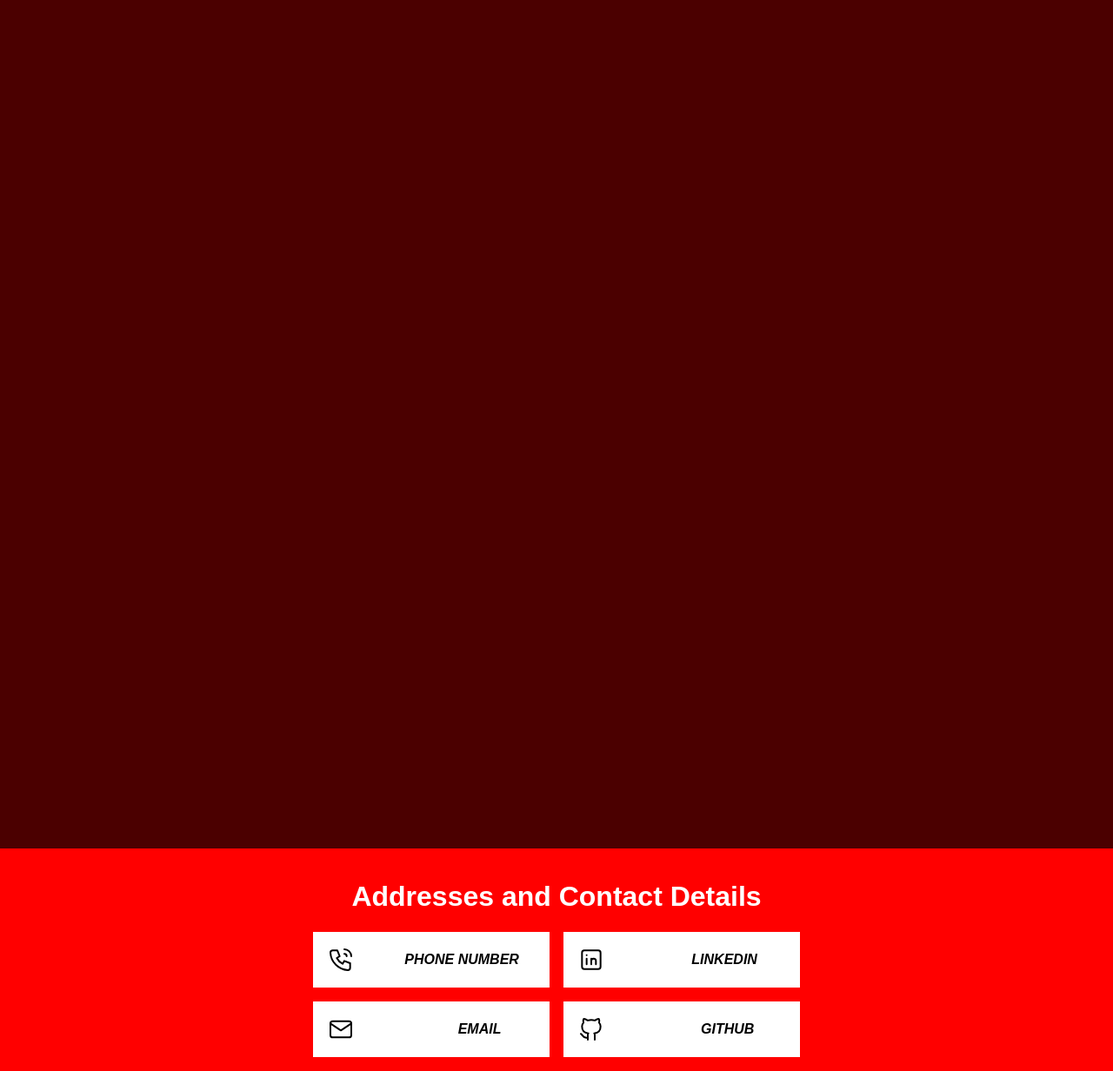
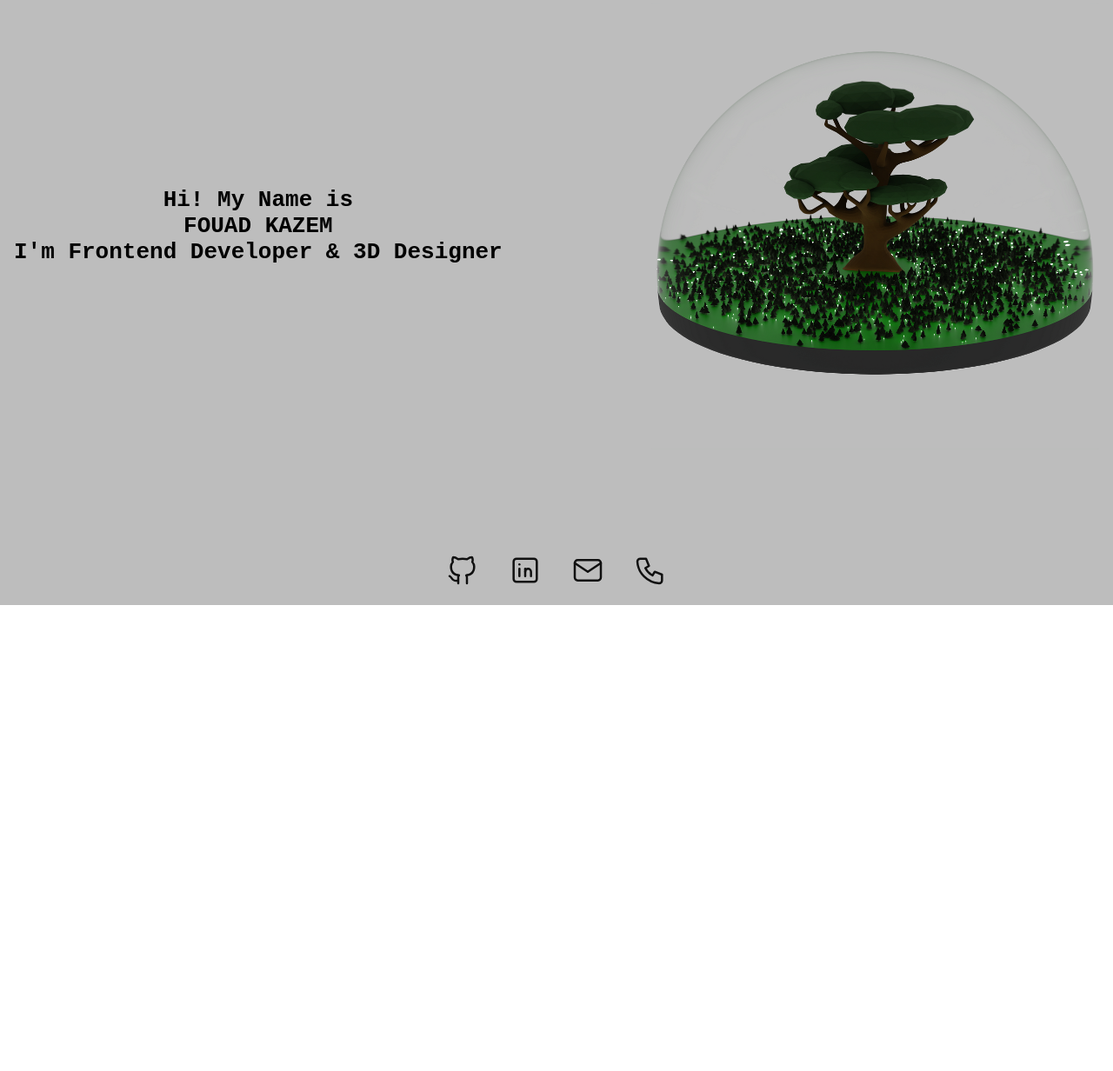
Before and after one commit to FouadKazem/Fouad-s-Portfolio, a plain HTML site: page public/index.html in a window 1280 px wide. Shown: the part 104-1336 px from the top of the page at 87% size. After the commit the page ends 800 px from the top, so only its background shows below. Drawn offline with Linux system fonts and the light colour scheme.

Commit message:
Modified all html files and added new assets and css files
Reogranize the workflow by seperate the styling into multiple css files and rename stylesheet.css to navigation-bar.css. Added new function to app.js to make change html attributes asynchronously. Added new images to style the homepage and new svgs to style the footer of the home page (index.html). Added new folder utils to store utilities inside it in the future.

```diff
--- a/public/index.html
+++ b/public/index.html
@@ -6,7 +6,8 @@
         <meta name="keywords" content="Portfolio">
         <meta name="description" content="Portfolio website made by Fouad Kazem">
         <meta name="viewport" content="width=device-width, initial-scale=1.0">
-        <link rel="stylesheet" type="text/css" href="../src/styles/stylesheet.css">
+        <link rel="stylesheet" type="text/css" href="../src/styles/navigation-bar.css">
+        <link rel="stylesheet" type="text/css" href="../src/styles/index.css">
         <title>Fouad's Portfolio | Home</title>
     </head>
     <body>
@@ -57,62 +58,46 @@
             </div>
         </header>
         <main>
-            Hello HOME Main
+            <div id="intro">
+                <h1>Hi! My Name is</h1>
+                <h1>FOUAD KAZEM</h1>
+                <h1>I'm Frontend Developer & 3D Designer</h1>
+            </div>
+            <img src="assets/images/Tree img light.png" id="tree-scene">
         </main>
         <footer>
-            <h1>Addresses and Contact Details</h1>
             <address>
-                <div class="address-container">
-                    <a href="tel:+971585143813">
-                        <svg xmlns="http://www.w3.org/2000/svg" class="icon icon-tabler icon-tabler-phone-call" width="100"
-                            height="100" viewBox="0 0 24 24" stroke-width="1.5" stroke="#000000" fill="none"
-                            stroke-linecap="round" stroke-linejoin="round">
-                            <path stroke="none" d="M0 0h24v24H0z" fill="none" />
-                            <path
-                                d="M5 4h4l2 5l-2.5 1.5a11 11 0 0 0 5 5l1.5 -2.5l5 2v4a2 2 0 0 1 -2 2a16 16 0 0 1 -15 -15a2 2 0 0 1 2 -2" />
-                            <path d="M15 7a2 2 0 0 1 2 2" />
-                            <path d="M15 3a6 6 0 0 1 6 6" />
+                <a href="https://github.com/FouadKazem">
+                    <svg xmlns="http://www.w3.org/2000/svg" class="icon icon-tabler icon-tabler-brand-github" width="100" height="100" viewBox="0 0 24 24" stroke-width="1.5" stroke="#101010" fill="none" stroke-linecap="round" stroke-linejoin="round">
+                        <path stroke="none" d="M0 0h24v24H0z" fill="none"/>
+                        <path d="M9 19c-4.3 1.4 -4.3 -2.5 -6 -3m12 5v-3.5c0 -1 .1 -1.4 -.5 -2c2.8 -.3 5.5 -1.4 5.5 -6a4.6 4.6 0 0 0 -1.3 -3.2a4.2 4.2 0 0 0 -.1 -3.2s-1.1 -.3 -3.5 1.3a12.3 12.3 0 0 0 -6.2 0c-2.4 -1.6 -3.5 -1.3 -3.5 -1.3a4.2 4.2 0 0 0 -.1 3.2a4.6 4.6 0 0 0 -1.3 3.2c0 4.6 2.7 5.7 5.5 6c-.6 .6 -.6 1.2 -.5 2v3.5" />
                     </svg>
-                        <span>PHONE NUMBER</span>
                 </a>
-                    <a href="mailto:kazemfouad53@gmail.com">
-                        <svg xmlns="http://www.w3.org/2000/svg" class="icon icon-tabler icon-tabler-mail" width="100"
-                            height="100" viewBox="0 0 24 24" stroke-width="1.5" stroke="#000000" fill="none"
-                            stroke-linecap="round" stroke-linejoin="round">
-                            <path stroke="none" d="M0 0h24v24H0z" fill="none" />
-                            <rect x="3" y="5" width="18" height="14" rx="2" />
-                            <polyline points="3 7 12 13 21 7" />
-                        </svg>
-                        <span>EMAIL</span>
-                    </a>
-                </div>
-                <div class="address-container">
-                    <a href="#####">
-                        <svg xmlns="http://www.w3.org/2000/svg" class="icon icon-tabler icon-tabler-brand-linkedin"
-                            width="100" height="100" viewBox="0 0 24 24" stroke-width="1.5" stroke="#000000" fill="none"
-                            stroke-linecap="round" stroke-linejoin="round">
-                            <path stroke="none" d="M0 0h24v24H0z" fill="none" />
+                <a href="#linkedin">
+                    <svg xmlns="http://www.w3.org/2000/svg" class="icon icon-tabler icon-tabler-brand-linkedin" width="100" height="100" viewBox="0 0 24 24" stroke-width="1.5" stroke="#101010" fill="none" stroke-linecap="round" stroke-linejoin="round">
+                        <path stroke="none" d="M0 0h24v24H0z" fill="none"/>
                         <rect x="4" y="4" width="16" height="16" rx="2" />
                         <line x1="8" y1="11" x2="8" y2="16" />
                         <line x1="8" y1="8" x2="8" y2="8.01" />
                         <line x1="12" y1="16" x2="12" y2="11" />
                         <path d="M16 16v-3a2 2 0 0 0 -4 0" />
                     </svg>
-                        <span>LINKEDIN</span>
                 </a>
-                    <a href="https://github.com/FouadKazem">
-                        <svg xmlns="http://www.w3.org/2000/svg" class="icon icon-tabler icon-tabler-brand-github"
-                            width="100" height="100" viewBox="0 0 24 24" stroke-width="1.5" stroke="#000000" fill="none"
-                            stroke-linecap="round" stroke-linejoin="round">
-                            <path stroke="none" d="M0 0h24v24H0z" fill="none" />
-                            <path
-                                d="M9 19c-4.3 1.4 -4.3 -2.5 -6 -3m12 5v-3.5c0 -1 .1 -1.4 -.5 -2c2.8 -.3 5.5 -1.4 5.5 -6a4.6 4.6 0 0 0 -1.3 -3.2a4.2 4.2 0 0 0 -.1 -3.2s-1.1 -.3 -3.5 1.3a12.3 12.3 0 0 0 -6.2 0c-2.4 -1.6 -3.5 -1.3 -3.5 -1.3a4.2 4.2 0 0 0 -.1 3.2a4.6 4.6 0 0 0 -1.3 3.2c0 4.6 2.7 5.7 5.5 6c-.6 .6 -.6 1.2 -.5 2v3.5" />
+                <a href="mail:kazemfouad53@gmail.com">
+                    <svg xmlns="http://www.w3.org/2000/svg" class="icon icon-tabler icon-tabler-mail" width="100" height="100" viewBox="0 0 24 24" stroke-width="1.5" stroke="#101010" fill="none" stroke-linecap="round" stroke-linejoin="round">
+                        <path stroke="none" d="M0 0h24v24H0z" fill="none"/>
+                        <rect x="3" y="5" width="18" height="14" rx="2" />
+                        <polyline points="3 7 12 13 21 7" />
                     </svg>
-                        <span>GITHUB</span>
                 </a>
-                </div>
+                <a href="tel:+971585143813">
+                    <svg xmlns="http://www.w3.org/2000/svg" class="icon icon-tabler icon-tabler-phone" width="100" height="100" viewBox="0 0 24 24" stroke-width="1.5" stroke="#101010" fill="none" stroke-linecap="round" stroke-linejoin="round">
+                        <path stroke="none" d="M0 0h24v24H0z" fill="none"/>
+                        <path d="M5 4h4l2 5l-2.5 1.5a11 11 0 0 0 5 5l1.5 -2.5l5 2v4a2 2 0 0 1 -2 2a16 16 0 0 1 -15 -15a2 2 0 0 1 2 -2" />
+                    </svg>
+                </a>
             </address>
         </footer>
-        <script src="../src/scripts/app.js"></script>
+        <script src="../src/scripts/app/app.js"></script>
     </body>
 </html>
--- a/src/scripts/app.js
+++ b/src/scripts/app/app.js
@@ -1,7 +1,15 @@
-const styleSheet = document.styleSheets[0]
 let cssRules = new Map()
-for (let i = 0; i < styleSheet.cssRules.length; i++) {
-    cssRules.set(styleSheet.cssRules[i].selectorText.split(' ').join(''), styleSheet.cssRules[i])
+for (let i = 0; i < document.styleSheets[0].cssRules.length; i++) {
+    cssRules.set(
+        document.styleSheets[0].cssRules[i].selectorText.split(' ').join(''),
+        document.styleSheets[0].cssRules[i]
+    )
+}
+for (let i = 0; i < document.styleSheets[1].cssRules.length; i++) {
+    cssRules.set(
+        document.styleSheets[1].cssRules[i].selectorText.split(' ').join(''),
+        document.styleSheets[1].cssRules[i]
+    )
 }
 let themesBtnState = localStorage.getItem('themesBtnState')
 const userAgent = navigator.userAgent.toLowerCase()
@@ -22,7 +30,7 @@ async function setProperty(cssRule, property, value) {
             resolve([cssRule, property, value])
         }
         else {
-            reject('Error No such rule existed!')
+            reject('Error!! No such rule existed!')
         }
     }).then(function (resolve) {
         cssRules.get(resolve[0]).style.setProperty(resolve[1], resolve[2])
@@ -40,13 +48,20 @@ function setPropertySync(cssRule, property, value) {
     }
 }
 
-async function lightTheme(state) {
+async function setAttribute(HTMLElement, attribute, value) {
+    HTMLElement.setAttribute(attribute, value)
+}
+
+async function lightTheme(state, mobileAgent) {
     themesBtnState = 'left'
     localStorage.setItem('themesBtnState', 'left')
     setProperty('.themes-btn-slide', 'transform', 'none')
     setProperty('.themes-btn-slide', 'background-image', 'url("../../public/assets/icons/Sun-logo.png")')
     setProperty('.themes-btn', 'border', '0.25rem solid rgb(50, 50, 50)')
     setProperty('.themes-btn', 'background-color', 'white')
+    setProperty('main', 'background-color', 'rgb(189, 189, 189)')
+    setAttribute(document.querySelector('#tree-scene'), 'src', '../../../public/assets/images/Tree img light.png')
+    setProperty('footer', 'background-color', 'rgb(189, 189, 189)')
     if (state === 'change') {
         setProperty('.themes-btn-slide', 'transition', 'transform 0.25s ease-in-out').then(function () {
             setTimeout(function () {
@@ -55,7 +70,7 @@ async function lightTheme(state) {
         })
     }
     if (mobileAgent) {
-        setProperty('.mobile-header', 'background-color', 'rgb(0, 128, 255)')
+        setProperty('.mobile-header', 'background-color', 'rgb(189, 189, 189)')
         setProperty('.navi-menu-btn', 'background-color', 'rgb(50, 50, 50)')
         setProperty('.navi-menu-btn', 'border', '0.25rem solid rgb(50, 50, 50)')
         setProperty(`[class="navi-menu-btn"]>div`, 'background-color', 'white')
@@ -75,7 +90,7 @@ async function lightTheme(state) {
         }
     }
     else {
-        setProperty('.desktop-header', 'background-color', 'rgb(0, 128, 255)')
+        setProperty('.desktop-header', 'background-color', 'rgb(189, 189, 189)')
         if (state === 'change') {
             setProperty('.desktop-header', 'transition', 'background-color 0.5s ease-in-out').then(function () {
                 setTimeout(function () {
@@ -86,13 +101,16 @@ async function lightTheme(state) {
     }
 }
 
-async function darkTheme(state) {
+async function darkTheme(state, mobileAgent) {
     themesBtnState = 'right'
     localStorage.setItem('themesBtnState', 'right')
     setProperty('.themes-btn-slide', 'transform', 'translateX(2.05rem)')
     setProperty('.themes-btn-slide', 'background-image', 'url("../../public/assets/icons/Moon-logo.png")')
     setProperty('.themes-btn', 'border', '0.25rem solid white')
     setProperty('.themes-btn', 'background-color', 'grey')
+    setProperty('main', 'background-color', 'rgb(55, 55, 55)')
+    setAttribute(document.querySelector('#tree-scene'), 'src', '../../../public/assets/images/Tree img dark.png')
+    setProperty('footer', 'background-color', 'rgb(55, 55, 55)')
     if (state === 'change') {
         setProperty('.themes-btn-slide', 'transition', 'transform 0.25s ease-in-out').then(function () {
             setTimeout(function () {
@@ -101,7 +119,7 @@ async function darkTheme(state) {
         })
     }
     if (mobileAgent) {
-        setProperty('.mobile-header', 'background-color', 'rgb(0, 0, 50)')
+        setProperty('.mobile-header', 'background-color', 'rgb(55, 55, 55)')
         setProperty('.navi-menu-btn', 'background-color', 'white')
         setProperty('.navi-menu-btn', 'border', '0.25rem solid white')
         setProperty(`[class="navi-menu-btn"]>div`, 'background-color', 'rgb(50, 50, 50)')
@@ -121,7 +139,7 @@ async function darkTheme(state) {
         }
     }
     else {
-        setProperty('.desktop-header', 'background-color', 'rgb(0, 0, 50)')
+        setProperty('.desktop-header', 'background-color', 'rgb(55, 55, 55)')
         if (state === 'change') {
             setProperty('.desktop-header', 'transition', 'background-color 0.5s ease-in-out').then(function () {
                 setTimeout(function () {
@@ -132,21 +150,7 @@ async function darkTheme(state) {
     }
 }
 
-if (themesBtnState === null) {
-    lightTheme()
-}
-else {
-    if (themesBtnState === 'right') {
-        darkTheme()
-    }
-    else {
-        lightTheme()
-    }
-}
-
-let naviMenuState = 'hidden'
-
-async function showHideNaviMenu() {
+async function showHideNaviMenu(naviMenuState) {
     if (naviMenuState === 'hidden') {
         naviMenuState = 'visible'
         setProperty('.navi-menu-content', 'transform', 'none')
@@ -162,17 +166,30 @@ async function showHideNaviMenu() {
     })
 }
 
+if (themesBtnState === null) {
+    lightTheme(null, mobileAgent)
+}
+else {
+    if (themesBtnState === 'right') {
+        darkTheme(null, mobileAgent)
+    }
+    else {
+        lightTheme(null, mobileAgent)
+    }
+}
+let naviMenuState = 'hidden'
+
 document.querySelector('body').addEventListener('click', function (e) {
     if (e.target.getAttribute('class') === 'themes-btn' || e.target.parentElement.getAttribute('class') === 'themes-btn') {
         if (themesBtnState === 'left') {
-            darkTheme('change')
+            darkTheme('change', mobileAgent)
         }
         else {
-            lightTheme('change')
+            lightTheme('change', mobileAgent)
         }
     }
     else if (e.target.getAttribute('class') === 'navi-menu-btn' || e.target.parentElement.getAttribute('class') === 'navi-menu-btn') {
-        showHideNaviMenu()
+        showHideNaviMenu(naviMenuState)
     }
     else {
         if (mobileAgent && naviMenuState === 'visible') {
@@ -180,7 +197,7 @@ document.querySelector('body').addEventListener('click', function (e) {
             const elp = e.target.parentElement.getAttribute('class')
             const elg = e.target.parentElement.parentElement.getAttribute('class')
             if (el != 'navi-menu-content' && elp != 'navi-menu-content' && elg != 'navi-menu-content') {
-                showHideNaviMenu()
+                showHideNaviMenu(naviMenuState)
             }
         }
     }
--- /dev/null
+++ b/src/styles/about-me.css
@@ -0,0 +1,75 @@
+html {
+    height: 100%;
+}
+
+body {
+    margin: auto;
+    min-height: 100%;
+    font-family: sans-serif;
+    display: grid;
+    grid-template: auto auto auto / auto;
+}
+
+/*          Main Start          */
+
+main {
+    padding: 4rem 1rem 1rem 1rem;
+    min-height: 1000px;
+    color: white;
+    background-color: rgb(75, 0, 0); /*USE FOR DEBUGGING*/
+}
+
+/*          Main End            */
+
+/*          Footer Start            */
+
+footer {
+    background-color: red; /*USE FOR DEBUGGING*/
+    color: white;
+    padding: 1rem;
+    text-align: center;
+}
+
+address {
+    display: flex;
+    flex-wrap: wrap;
+    column-gap: 1rem;
+    row-gap: 1rem;
+    justify-content: center;
+}
+
+div[class="address-container"] {
+    display: grid;
+    grid-template: auto auto / auto;
+    row-gap: 1rem;
+}
+
+div[class="address-container"]>a {
+    background-color: white;
+    padding: 1rem;
+    width: 15rem;
+    height: 2rem;
+    display: grid;
+    grid-template: auto / auto auto;
+    align-content: center;
+    text-decoration: none;
+}
+
+div[class="address-container"]>a>svg {
+    margin: 0;
+    padding: 0;
+    width: auto;
+    height: 100%;
+    box-sizing: border-box;
+}
+
+div[class="address-container"]>a>span {
+    color: black;
+    font-weight: bold;
+    margin: auto;
+    padding: 0;
+    width: auto;
+    box-sizing: border-box;
+}
+
+/*          Footer End          */
--- /dev/null
+++ b/src/styles/index.css
@@ -0,0 +1,69 @@
+html {
+    height: 100%;
+}
+
+body {
+    margin: auto;
+    min-height: 100%;
+    font-family: sans-serif;
+    display: grid;
+    grid-template: auto 90% auto / auto;
+}
+
+/*          Main Start          */
+
+main {
+    background-color: rgb(189, 189, 189);
+    padding: 1rem;
+    display: grid;
+    grid-template: auto / auto auto;
+    justify-content: space-around;
+    align-content: center;
+}
+
+#intro {
+    margin: auto;
+    width: max-content;
+    text-align: center;
+    font-family: monospace;
+}
+
+[id="intro"]>h1 {
+    margin: auto;
+    padding: 0;
+    display: grid;
+    grid-template: auto auto auto / auto;
+}
+
+#tree-scene {
+    margin: auto 0 auto auto;
+    padding: 0;
+    width: 75%;
+}
+
+/*          Main End            */
+
+/*          Footer Start            */
+
+footer {
+    background-color: rgb(189, 189, 189);
+    padding: 1rem;
+}
+
+address {
+    display: grid;
+    grid-template: auto / auto auto auto auto;
+    justify-content: center;
+    align-content: center;
+    column-gap: 2rem;
+}
+
+address>a, address>a>svg {
+    padding: 0;
+    margin: 0;
+    height: 2.5rem;
+    width: max-content;
+    box-sizing: border-box;
+}
+
+/*          Footer End          */
--- a/src/styles/stylesheet.css
+++ b/src/styles/navigation-bar.css
@@ -1,20 +1,8 @@
-html {
-    height: 100%;
-}
-
-body {
-    margin: auto;
-    min-height: 100%;
-    font-family: sans-serif;
-    display: grid;
-    grid-template: auto auto auto / auto;
-}
-
 /*          Desktop Header Start            */
 
 .desktop-header {
     /*background-color: red;*/ /*USE FOR DEBUGGING*/
-    background-color: rgb(0, 128, 255);
+    background-color: rgb(189, 189, 189);
     position: fixed;
     top: 0;
     left: 0;
@@ -98,7 +86,7 @@ div[class="website-title"] {
 }
 
 .themes-btn-slide {
-    background-image: url("../img/Sun-logo.png");
+    background-image: url("../../public/assets/icons/Sun-logo.png");
     background-color: rgb(50, 50, 50);
     background-size: cover;
     width: 1.35rem;
@@ -113,7 +101,7 @@ div[class="website-title"] {
 /*          Mobile Header Start         */
 
 .mobile-header {
-    background-color: rgb(0, 128, 255);
+    background-color: rgb(189, 189, 189);
     position: fixed;
     top: 0;
     left: 0;
@@ -186,67 +174,3 @@ div[class="website-title"] {
 }
 
 /*          Mobile Header End           */
-
-/*          Main Start          */
-
-main {
-    padding: 4rem 1rem 1rem 1rem;
-    min-height: 1000px;
-    color: white;
-    background-color: rgb(75, 0, 0); /*USE FOR DEBUGGING*/
-}
-
-/*          Main End            */
-
-/*          Footer Start            */
-
-footer {
-    background-color: red; /*USE FOR DEBUGGING*/
-    color: white;
-    padding: 1rem;
-    text-align: center;
-}
-
-address {
-    display: flex;
-    flex-wrap: wrap;
-    column-gap: 1rem;
-    row-gap: 1rem;
-    justify-content: center;
-}
-
-div[class="address-container"] {
-    display: grid;
-    grid-template: auto auto / auto;
-    row-gap: 1rem;
-}
-
-div[class="address-container"]>a {
-    background-color: white;
-    padding: 1rem;
-    width: 15rem;
-    height: 2rem;
-    display: grid;
-    grid-template: auto / auto auto;
-    align-content: center;
-    text-decoration: none;
-}
-
-div[class="address-container"]>a>svg {
-    margin: 0;
-    padding: 0;
-    width: auto;
-    height: 100%;
-    box-sizing: border-box;
-}
-
-div[class="address-container"]>a>span {
-    color: black;
-    font-weight: bold;
-    margin: auto;
-    padding: 0;
-    width: auto;
-    box-sizing: border-box;
-}
-
-/*          Footer End          */
--- /dev/null
+++ b/src/styles/projects.css
@@ -0,0 +1,75 @@
+html {
+    height: 100%;
+}
+
+body {
+    margin: auto;
+    min-height: 100%;
+    font-family: sans-serif;
+    display: grid;
+    grid-template: auto auto auto / auto;
+}
+
+/*          Main Start          */
+
+main {
+    padding: 4rem 1rem 1rem 1rem;
+    min-height: 1000px;
+    color: white;
+    background-color: rgb(75, 0, 0); /*USE FOR DEBUGGING*/
+}
+
+/*          Main End            */
+
+/*          Footer Start            */
+
+footer {
+    background-color: red; /*USE FOR DEBUGGING*/
+    color: white;
+    padding: 1rem;
+    text-align: center;
+}
+
+address {
+    display: flex;
+    flex-wrap: wrap;
+    column-gap: 1rem;
+    row-gap: 1rem;
+    justify-content: center;
+}
+
+div[class="address-container"] {
+    display: grid;
+    grid-template: auto auto / auto;
+    row-gap: 1rem;
+}
+
+div[class="address-container"]>a {
+    background-color: white;
+    padding: 1rem;
+    width: 15rem;
+    height: 2rem;
+    display: grid;
+    grid-template: auto / auto auto;
+    align-content: center;
+    text-decoration: none;
+}
+
+div[class="address-container"]>a>svg {
+    margin: 0;
+    padding: 0;
+    width: auto;
+    height: 100%;
+    box-sizing: border-box;
+}
+
+div[class="address-container"]>a>span {
+    color: black;
+    font-weight: bold;
+    margin: auto;
+    padding: 0;
+    width: auto;
+    box-sizing: border-box;
+}
+
+/*          Footer End          */
```
Also changed, not shown: public/about-me.html (+2 -1 lines), public/projects.html (+2 -1 lines), public/assets/images/Tree img dark.png (added), public/assets/images/Tree img light.png (added), src/scripts/utils/utils.js (added). Lines whose indentation alone changed are shown as unchanged.
